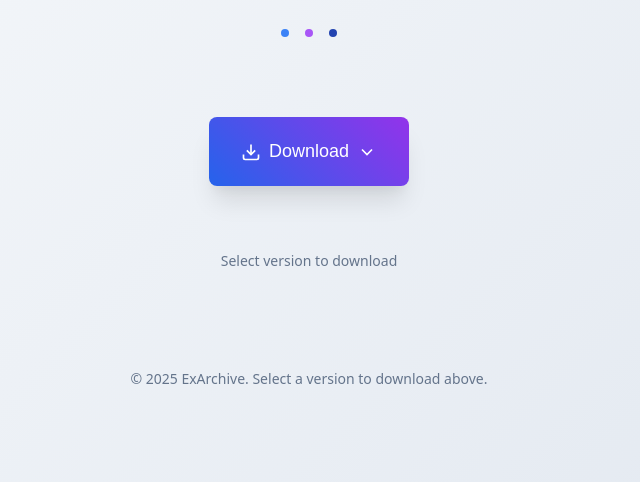
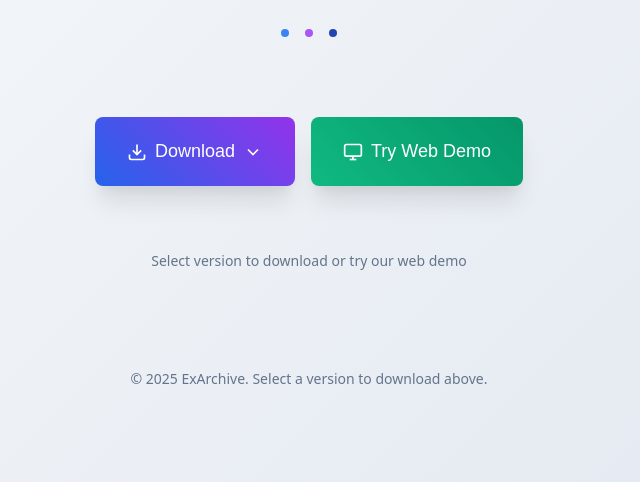
Before and after one commit to Artik9nx/ExArchive, a plain HTML site: page index.html in a window 1280 px wide. Shown: the part 318-800 px from the top of the page, without its empty margins (331-971 px from the left). Drawn offline with Linux system fonts and the light colour scheme.

Commit message:
Update index.html

```diff
--- a/index.html
+++ b/index.html
@@ -98,6 +98,8 @@
             padding-top: 2rem;
             display: flex;
             justify-content: center;
+            gap: 1rem;
+            flex-wrap: wrap;
         }
 
         .dropdown {
@@ -105,7 +107,7 @@
             display: inline-block;
         }
 
-        .download-btn {
+        .download-btn, .demo-btn {
             display: flex;
             align-items: center;
             gap: 0.5rem;
@@ -113,12 +115,15 @@
             font-size: 1.125rem;
             font-weight: 500;
             color: white;
-            background: linear-gradient(45deg, #2563eb, #9333ea);
             border: none;
             border-radius: 0.5rem;
             cursor: pointer;
             box-shadow: 0 20px 25px -5px rgba(0, 0, 0, 0.1), 0 10px 10px -5px rgba(0, 0, 0, 0.04);
             transition: all 0.3s ease;
+        }
+
+        .download-btn {
+            background: linear-gradient(45deg, #2563eb, #9333ea);
         }
 
         .download-btn:hover {
@@ -127,7 +132,17 @@
             transform: scale(1.05);
         }
 
-        .download-icon, .chevron-icon {
+        .demo-btn {
+            background: linear-gradient(45deg, #10b981, #059669);
+        }
+
+        .demo-btn:hover {
+            background: linear-gradient(45deg, #059669, #047857);
+            box-shadow: 0 25px 50px -12px rgba(0, 0, 0, 0.25);
+            transform: scale(1.05);
+        }
+
+        .download-icon, .chevron-icon, .demo-icon {
             width: 1.25rem;
             height: 1.25rem;
         }
@@ -208,7 +223,7 @@
                 font-size: 1.25rem;
             }
 
-            .download-btn {
+            .download-btn, .demo-btn {
                 padding: 1rem 1.5rem;
                 font-size: 1rem;
             }
@@ -288,10 +303,18 @@
                         </div>
                     </div>
                 </div>
+                <button class="demo-btn" id="demoBtn">
+                    <svg class="demo-icon" viewBox="0 0 24 24" fill="none" stroke="currentColor" stroke-width="2">
+                        <rect x="2" y="3" width="20" height="14" rx="2" ry="2"></rect>
+                        <line x1="8" y1="21" x2="16" y2="21"></line>
+                        <line x1="12" y1="17" x2="12" y2="21"></line>
+                    </svg>
+                    Try Web Demo
+                </button>
             </div>
 
             <div class="download-info">
-                <p>Select version to download</p>
+                <p>Select version to download or try our web demo</p>
             </div>
 
             <div class="footer">
@@ -303,6 +326,7 @@
     <script>
         document.addEventListener('DOMContentLoaded', function() {
             const downloadBtn = document.getElementById('downloadBtn');
+            const demoBtn = document.getElementById('demoBtn');
             const dropdownMenu = document.getElementById('dropdownMenu');
             const dropdownItems = document.querySelectorAll('.dropdown-item');
 
@@ -321,6 +345,10 @@
             downloadBtn.addEventListener('click', function(e) {
                 e.stopPropagation();
                 toggleDropdown();
+            });
+
+            demoBtn.addEventListener('click', function() {
+                window.location.href = 'web.html';
             });
 
             document.addEventListener('click', function(e) {
```
